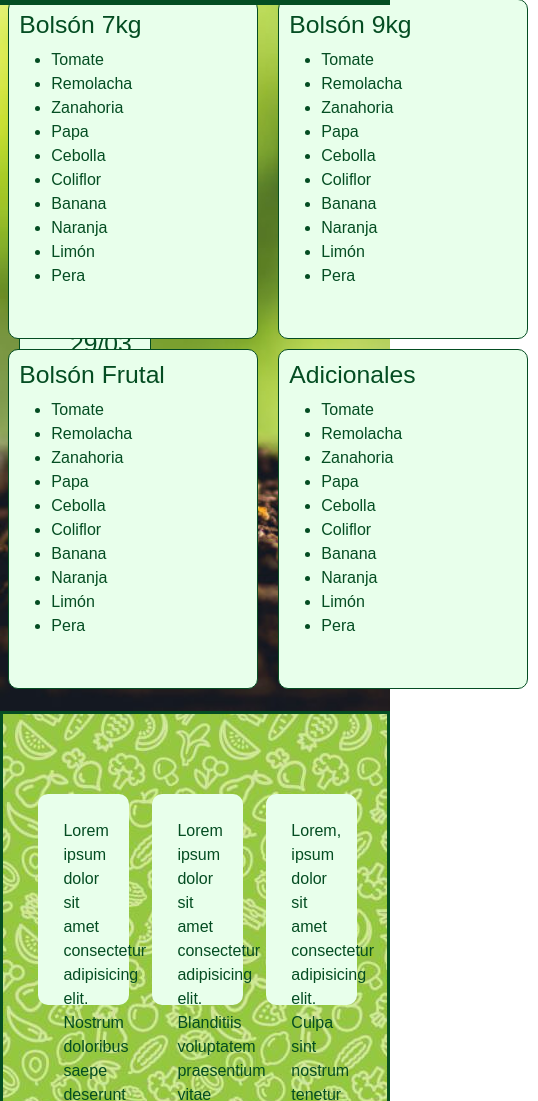
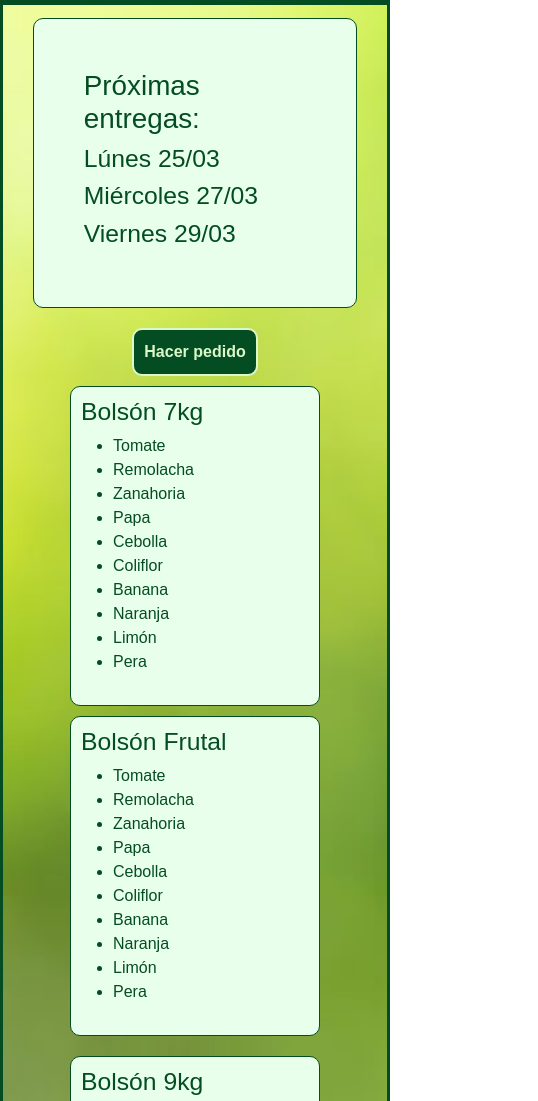
Before and after one commit to eduhuargentina/organik, a plain HTML site: page index.html in a window 390 px wide. Shown: the part 161-1262 px from the top of the page, 538 px wide, since content can reach past the window. Drawn offline with nearby package versions, Linux system fonts and the light colour scheme; a web font is replaced by a local one.

Commit message:
todo responsive

```diff
--- a/css/style.css
+++ b/css/style.css
@@ -126,9 +126,14 @@ nav {
     flex-direction: row;
     background-image: url(../assets/img/brotesCrecen.jpg);
     background-repeat: no-repeat;
+    height: 85vh;
     background-size: cover;
+    background-position: 0px ;
     padding: 3%;
-    padding-top: 100px;
+    padding-top: 50px;
+    border-style: solid;
+    border-width: 3px;
+    border-color: rgb(4, 77, 34)
 
 }
 
@@ -136,7 +141,7 @@ nav {
     display: flex;
     flex-direction: column;
     width: 40%;
-    margin-top: 100px;
+    justify-content: center;
     align-items: center;
 }
 
@@ -146,7 +151,6 @@ nav {
     width: 60%;
     justify-content: center;
     align-items: center;
-    margin-top: 50px;
 }
 
 
@@ -201,9 +205,10 @@ nav {
     align-items: center;
     justify-content: center;
     padding: 10px;
+    padding-bottom: 10px;
     margin: 10px;
     width: 250px;
-    height: 340px;
+    height: 320px;
     text-align: start;
 }
 
@@ -222,7 +227,7 @@ nav {
 }
 
 .infoSection {
-
+    display: flex;
     font-family: 'Alexandria', sans-serif;
     text-decoration: none;
     border-radius: 10px;
@@ -230,11 +235,11 @@ nav {
     background-color: rgb(232, 255, 235);
     padding: 25px;
     justify-content: start;
-    margin-bottom: 20px;
     margin-left: 5px;
     width: 25%;
     height: 25vh;
     text-align: start;
+    overflow: auto;
 }
 
 .footerBootstrap {
@@ -426,6 +431,7 @@ footer {
     text-align: center;
     padding: 200px;
     border-style: solid;
+    border-width: 3px;
     border-color: rgb(4, 77, 34);
     background-size: cover;
 }
@@ -445,6 +451,7 @@ footer {
     text-align: center;
     padding: 100px;
     border-style: solid;
+    border-width: 3px;
     border-color: rgb(4, 77, 34);
     color: rgb(218, 248, 201);
     text-shadow: 1px 1px 6px black;
@@ -459,6 +466,7 @@ footer {
     text-align: center;
     padding: 100px;
     border-style: solid;
+    border-width: 3px;
     border-color: rgb(4, 77, 34);
     color: rgb(218, 248, 201);
     text-shadow: 1px 1px 6px black;
@@ -471,6 +479,7 @@ footer {
     justify-content: center;
     width: 100%;
     border-style: solid;
+    border-width:3px;
     border-color: rgb(4, 77, 34);
     color: rgb(1, 27, 12);
 
@@ -480,11 +489,16 @@ footer {
     background-color: rgb(4, 77, 34);
     padding: 2px;
     justify-content: center;
+    padding: 1px;
+
 }
 
-.galeria img {
+.galeria img{
     width: 100%;
-    opacity: 0.8;
+    opacity: 0.7;
+    border-style: solid;
+    border-width: 3px;
+    border-color: rgb(4, 77, 34)
 }
 
 .galeria img:hover {
@@ -499,7 +513,7 @@ footer {
     text-shadow: 1px 1px 6px black;
     justify-content: center;
     align-items: center;
-    padding-top: 100px;
+    padding-top: 30px;
 }
 .portadaPorQue{
     background-image: url(../assets/img/variedades2.jpg);
@@ -536,7 +550,9 @@ footer {
 }
 
 .explicacionUno p {
+    padding-inline: 20px;
     padding-bottom: 20px;
+    width: 100%;
 }
 
 .explicacionDos {
@@ -562,7 +578,10 @@ footer {
 }
 
 .explicacionDos p {
+    padding-inline: 20px;
     padding-bottom: 20px;
+    width: 100%;
+
 }
 
 .explicacionTres {
@@ -588,7 +607,9 @@ footer {
 }
 
 .explicacionTres p {
+    padding-inline: 20px;
     padding-bottom: 20px;
+    width: 100%;
 }
 
 .explicacionCuatro {
@@ -632,7 +653,7 @@ footer {
     background-image: url(../assets/img/tomates.jpg);
     background-repeat: no-repeat;
     background-position: center 50%;
-    height: 100vh;
+    height: 85vh;
     text-align: center;
     border-style: solid;
     border-color: rgb(4, 77, 34);
@@ -681,6 +702,40 @@ footer {
     .datosContacto div{
         width: 100%;
     }
+
+    .mainIndex {
+        flex-direction: column;
+        justify-content: center;
+        align-items: center;
+        width: 100%;
+        height: auto;
+        }
+
+    .section{
+        flex-direction: column;
+        justify-content: center;
+        align-items: center;
+        width: 100%;
+    }
+
+    .infoSection{
+        width: 90%;
+        margin: 5px;
+    }
+    .mainLeft{
+        flex-direction: column;
+        justify-content: center;
+        align-items: center;
+        width: 100%;
+    }
+    .mainRight{
+        flex-direction: column;
+        justify-content: center;
+        align-items: center;
+        width: 100%;
+    }
+
+
 }
 
 .datosContactoLeft {
@@ -829,7 +884,6 @@ footer {
 .portada {
     display: flex;
     flex-direction: column;
-
 }
 
 .bgPagina {
--- a/index.html
+++ b/index.html
@@ -72,10 +72,12 @@
 
     <main>
 
+        <div class="espacioNavPortada"></div>
+
         <section class="mainSection">
 
             <section class="mainIndex">
-                <div class="dias mainLeft">
+                <div class="mainLeft">
                     <div class="proximosEnvios">
                         <h1>Próximas entregas:</h1>
                         <h2>Lúnes 25/03</h2>
@@ -161,7 +163,7 @@
             </section>
 
 
-            <section class="info section">
+            <section class="section">
 
                 <div class="infoSection">Lorem ipsum dolor sit amet consectetur adipisicing elit. Nostrum doloribus saepe
                     deserunt debitis porro suscipit voluptas commodi hic iste quod quaerat nulla ipsam, enim quae maxime
```
